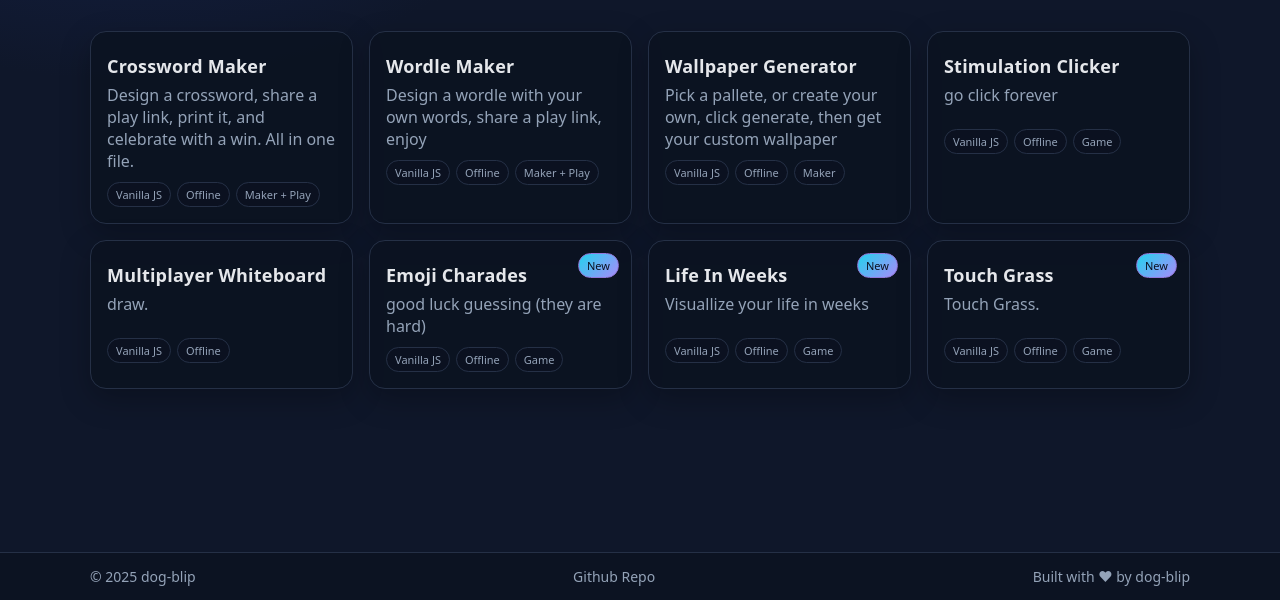
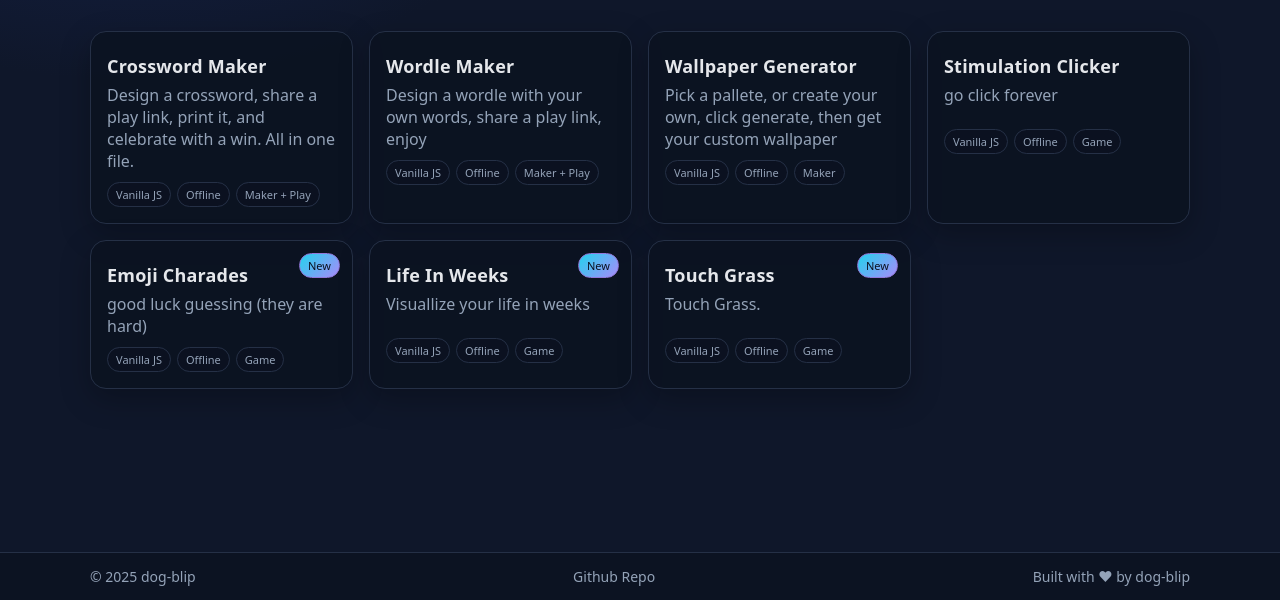
Before and after one commit to dog-blip/dogsite, a plain HTML site: page index.html in a window 1280 px wide. Shown: the part 200-800 px from the top of the page. Drawn offline with Linux system fonts and the light colour scheme.

Commit message:
Update index.html

```diff
--- a/index.html
+++ b/index.html
@@ -204,17 +204,6 @@ footer .wrap{
         </div>
         <a class="stretch" href="stim.html" aria-label="Open stimulation clicker "></a>
       </article>
-<!-- Project: random mouse thingy -->
-                  <article class="card">
-        <h3>Multiplayer Whiteboard</h3>
-        <p>draw.</p>
-        <div class="tags">
-          <span class="tag">Vanilla JS</span>
-          <span class="tag">Offline</span>
-        </div>
-        <a class="stretch" href="cursor.html" aria-label="Open Collaboration Whiteboard "></a>
-      </article>
-
       <!-- Project: ec (emoji charade)-->
                   <article class="card">
         <span class="badge">New</span>
```
